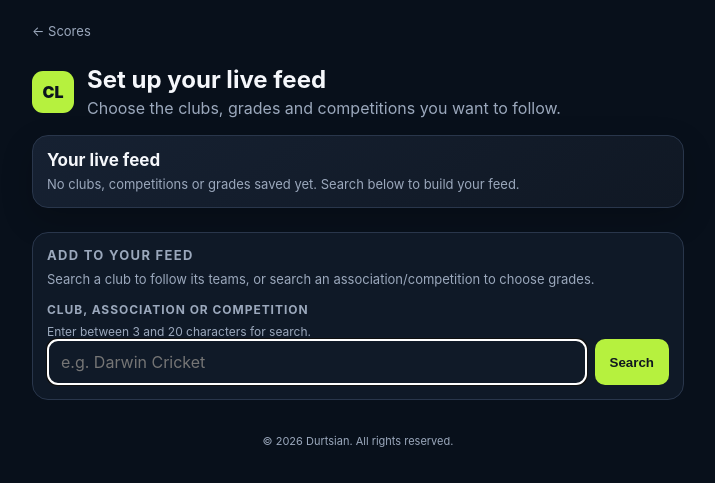
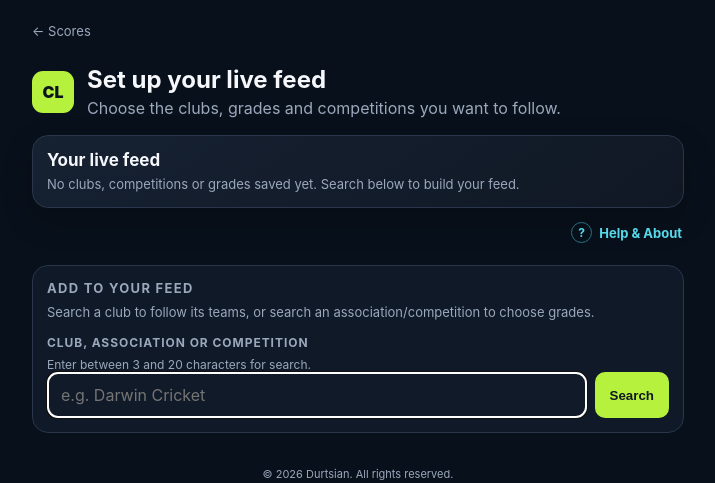
Before and after one commit to durtSIan/carnival-live, a Flask app: page /setup in a window 1280 px wide. Shown: the top 483 px of the page, without its empty margins (282-997 px from the left). Run offline with Flask 3, Linux system fonts and the light colour scheme.

Commit message:
Relocate Help and align score footer

```diff
--- a/static/nav.css
+++ b/static/nav.css
@@ -1 +1 @@
-.setup-link,.help-link{color:var(--cyan);font-size:12px;font-weight:700;text-decoration:none;white-space:nowrap}.help-link{display:inline-flex;align-items:center;gap:4px}.help-link b{display:grid;place-items:center;width:18px;height:18px;border:1px solid #2c7180;border-radius:50%;font-size:11px}.setup-link+.pulse{margin-left:0}@media(max-width:480px){.help-link span{display:none}.help-link{gap:0}}
+.setup-link{color:var(--cyan);font-size:12px;font-weight:700;text-decoration:none;white-space:nowrap}.setup-link+.pulse{margin-left:0}
--- a/static/setup.css
+++ b/static/setup.css
@@ -107,6 +107,9 @@ button:disabled {
 .feed-summary h2 { margin: 0 0 5px; color: var(--ink); font-size: 17px; letter-spacing: 0; text-transform: none; }
 .feed-summary p { margin: 0; color: var(--muted); font-size: 13px; line-height: 1.4; }
 .feed-summary .primary-action { flex: none; min-height: 46px; }
+.feed-help-row { display: flex; justify-content: flex-end; margin: -10px 2px 22px; }
+.feed-help-link { display: inline-flex; align-items: center; gap: 7px; color: var(--cyan); font-size: 13px; font-weight: 700; text-decoration: none; }
+.feed-help-link b { display: grid; place-items: center; width: 21px; height: 21px; border: 1px solid #2c7180; border-radius: 50%; font-size: 12px; }
 .feed-overview { min-width: 0; }
 .feed-selections { display: grid; gap: 9px; margin-top: 12px; }
 .feed-selection { display: grid; gap: 5px; }
--- a/templates/dashboard.html
+++ b/templates/dashboard.html
@@ -14,7 +14,7 @@
   <link rel="icon" href="{{ url_for('static', filename='icon.svg') }}" type="image/svg+xml">
   <link rel="apple-touch-icon" href="{{ url_for('static', filename='icon.svg') }}">
   <script>try{const mode=localStorage.getItem("carnivalLive.displayMode");if(["brief","standard","detailed"].includes(mode))document.documentElement.dataset.displayMode=mode}catch(e){}</script>
-  <link rel="stylesheet" href="{{ url_for('static', filename='dashboard.css', v='3') }}">
+  <link rel="stylesheet" href="{{ url_for('static', filename='dashboard.css', v='4') }}">
   <link rel="stylesheet" href="{{ url_for('static', filename='final.css', v='2') }}">
   <link rel="stylesheet" href="{{ url_for('static', filename='chase.css') }}">
   <link rel="stylesheet" href="{{ url_for('static', filename='nav.css', v='2') }}">
@@ -27,7 +27,7 @@
   <script defer src="{{ url_for('static', filename='pwa.js') }}"></script>
 </head>
 <body>
-  <header><span class="mark">CL</span><h1>Carnival Live</h1><label class="display-mode-picker"><span>Display</span><select id="display-mode" aria-label="Display mode"><option value="brief">Brief</option><option value="standard">Standard</option><option value="detailed">Detailed</option></select></label><a class="help-link" href="{{ url_for('help_page') }}" aria-label="Help"><b>?</b><span>Help</span></a><a class="setup-link" href="{{ url_for('setup_search') }}">{% if has_saved_feed %}Edit Feed{% else %}Set up feed{% endif %}</a><span class="pulse"><i></i> LIVE</span></header>
+  <header><span class="mark">CL</span><h1>Carnival Live</h1><label class="display-mode-picker"><span>Display</span><select id="display-mode" aria-label="Display mode"><option value="brief">Brief</option><option value="standard">Standard</option><option value="detailed">Detailed</option></select></label><a class="setup-link" href="{{ url_for('setup_search') }}">{% if has_saved_feed %}Edit Feed{% else %}Set up feed{% endif %}</a><span class="pulse"><i></i> LIVE</span></header>
   <main>
     {% if error %}<div class="notice error">{{ error }}</div>{% endif %}
     {% if not matches and not error %}<div class="notice">No live matches yet. Scores will display when matches start.</div>{% endif %}
@@ -147,6 +147,6 @@
       {% endfor %}
     </section>
   </main>
-  <footer><span>Scores refresh automatically every 30 seconds</span>{% include "_copyright.html" %}</footer>
+  <footer><span>Scores refresh every 30 seconds</span><span class="copyright">© 2026 Durtsian · All rights reserved</span></footer>
 </body>
 </html>
--- a/templates/setup_search.html
+++ b/templates/setup_search.html
@@ -12,7 +12,7 @@
   <link rel="manifest" href="{{ url_for('static', filename='manifest.webmanifest') }}">
   <link rel="icon" href="{{ url_for('static', filename='icon.svg') }}" type="image/svg+xml">
   <link rel="apple-touch-icon" href="{{ url_for('static', filename='icon.svg') }}">
-  <link rel="stylesheet" href="{{ url_for('static', filename='setup.css', v='2') }}">
+  <link rel="stylesheet" href="{{ url_for('static', filename='setup.css', v='3') }}">
   <script defer src="{{ url_for('static', filename='pwa.js') }}"></script>
 </head>
 <body>
@@ -60,6 +60,9 @@
         <a class="primary-action" href="{{ url_for('dashboard') }}">View live scores</a>
       {% endif %}
     </section>
+    <div class="feed-help-row">
+      <a class="feed-help-link" href="{{ url_for('help_page') }}"><b>?</b> Help &amp; About</a>
+    </div>
 
     <section class="add-feed">
       <h2>Add to your feed</h2>
```
Also changed, not shown: tests/test_app.py (+18 -8 lines), static/dashboard.css.
